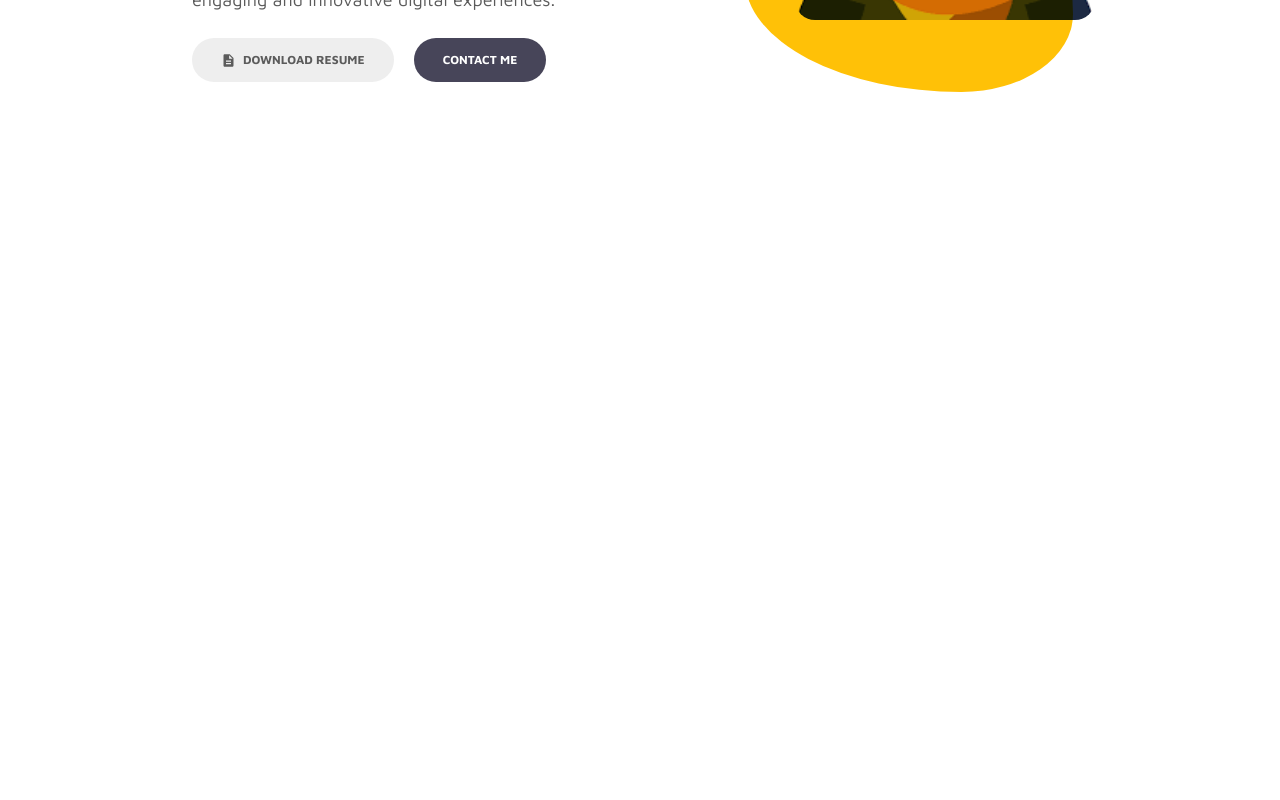
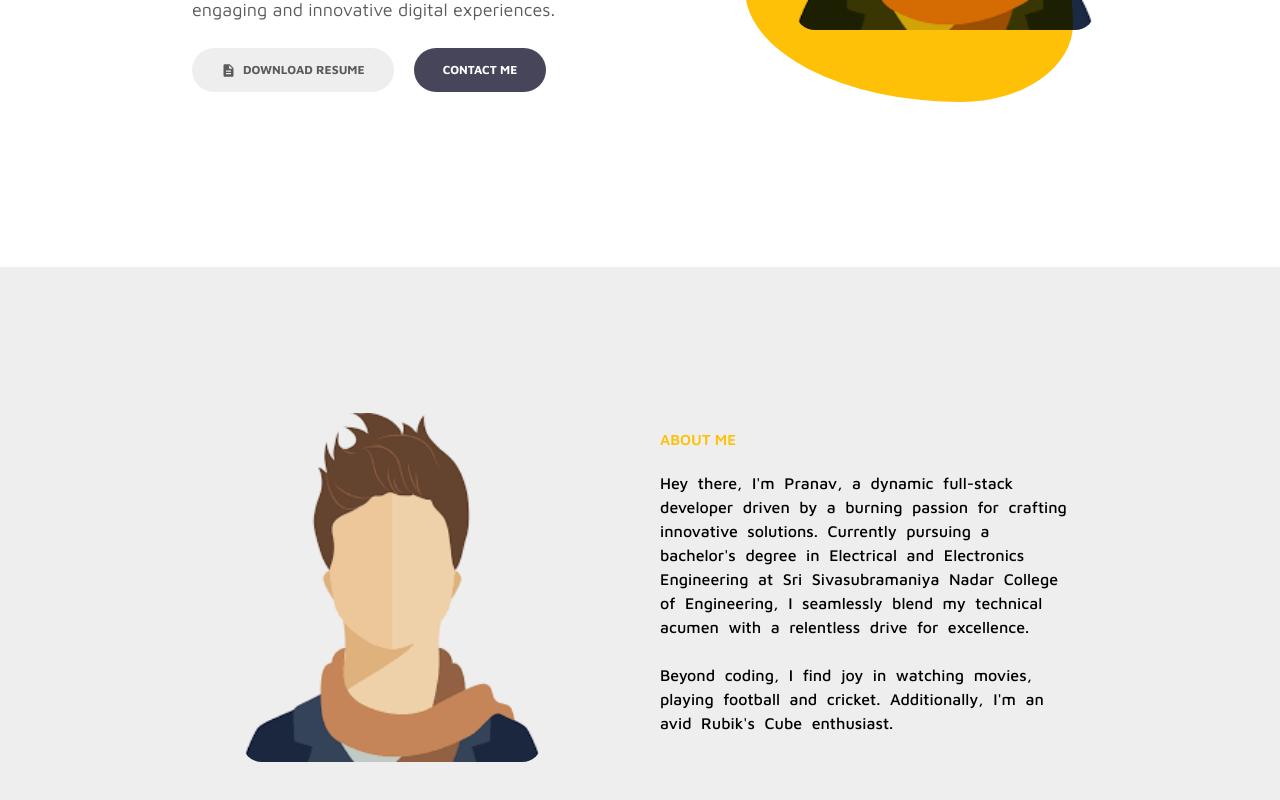
Before and after one commit to Pranavcm-07/portfolio, a React (Vite) app: page / in a window 1280 px wide. Shown: the part 484-1284 px from the top of the page. Before the commit the page ends 841 px from the top, so only its background shows below. Built offline with nearby package versions, Linux system fonts and the light colour scheme.

Commit message:
about section

```diff
--- a/src/App.css
+++ b/src/App.css
@@ -6,6 +6,8 @@
 }
 a{
   list-style: none;
+  text-decoration: none;
+  color: grey;
 }
 li{
   list-style: none;
@@ -14,3 +16,6 @@ li{
   width: 65%;
   margin: auto;
 } */
+html{
+  scroll-behavior: smooth;
+}
--- a/src/App.jsx
+++ b/src/App.jsx
@@ -1,12 +1,19 @@
 import "./App.css";
-import Intro from "./scenes/intro/Intro";
+import About from "./scenes/about/About";
+import Home from "./scenes/home/Home";
 import Navbar from "./scenes/navbar/Navbar";
 function App() {
   return (
     <div className="app">
       <Navbar />
-      <section style={{ padding: "250px 0" }}>
-        <Intro />
+      <section id="Home" style={{ padding: "250px 0 150px 0" }}>
+        <Home />
+      </section>
+      <section
+        id="About"
+        style={{ padding: "70px 0", backgroundColor: "#eee" }}
+      >
+        <About />
       </section>
     </div>
   );
--- a/src/components/FlexBetween/CustomTypography.jsx
+++ b/src/components/FlexBetween/CustomTypography.jsx
@@ -1,5 +1,11 @@
 import { Typography } from "@mui/material";
 const CustomTypography = ({ item }) => {
+  const handleClick = () => {
+    const section = document.getElementById(`${item}`);
+    if (section) {
+      section.scrollIntoView({ behavior: "smooth" });
+    }
+  };
   return (
     <Typography
       sx={{
@@ -8,9 +14,11 @@ const CustomTypography = ({ item }) => {
         "&:hover": {
           color: "#ffc107",
         },
+        cursor: "pointer",
       }}
     >
       <span
+        onClick={handleClick}
         data-hover={item}
         style={{
           position: "relative",
--- /dev/null
+++ b/src/scenes/about/About.jsx
@@ -0,0 +1,75 @@
+import { Box, Typography, CardMedia } from "@mui/material";
+
+const About = () => {
+  return (
+    <Box
+      sx={{
+        width: "70%",
+        height: "500px",
+        margin: "auto",
+        display: "flex",
+        justifyContent: "center",
+        alignItems: "center",
+      }}
+    >
+      <Box width={"50%"}>
+        <CardMedia
+          component="img"
+          image="../public/images.png"
+          sx={{
+            // position: "absolute",
+            width: "300px",
+            // left: "50px",
+            // top: "-170px",
+            // zIndex: "999",
+            mixBlendMode: "multiply",
+            // objectFit: "contain",
+            borderRadius: "20px",
+            ml: "50px",
+          }}
+          alt="Paella dish"
+        />
+      </Box>
+      <Box
+        sx={{
+          width: "50%",
+          padding: "20px",
+        }}
+      >
+        <Typography
+          sx={{
+            fontSize: "15px",
+            fontWeight: "600",
+            margin: "10px 0",
+            color: "#ffc107",
+          }}
+        >
+          ABOUT ME
+        </Typography>
+        <Box
+          sx={{
+            margin: "20px 0",
+            lineHeight: "1.5",
+            wordSpacing: "5px",
+          }}
+        >
+          <Typography sx={{ fontWeight: "500" }}>
+            Hey there, I'm Pranav, a dynamic full-stack developer driven by a
+            burning passion for crafting innovative solutions. Currently
+            pursuing a bachelor's degree in Electrical and Electronics
+            Engineering at Sri Sivasubramaniya Nadar College of Engineering, I
+            seamlessly blend my technical acumen with a relentless drive for
+            excellence.
+          </Typography>
+          <br />
+          <Typography sx={{ fontWeight: "500" }}>
+            Beyond coding, I find joy in watching movies, playing football and
+            cricket. Additionally, I'm an avid Rubik's Cube enthusiast.
+          </Typography>
+        </Box>
+      </Box>
+    </Box>
+  );
+};
+
+export default About;
--- a/src/scenes/intro/Intro.jsx
+++ b/src/scenes/home/Home.jsx
@@ -1,9 +1,15 @@
 import { Box, Button, CardMedia, Typography } from "@mui/material";
 import DescriptionIcon from "@mui/icons-material/Description";
 
-const Intro = () => {
+const Home = () => {
   return (
-    <Box sx={{ width: "70%", margin: "auto", display: "flex" }}>
+    <Box
+      sx={{
+        width: "70%",
+        margin: "auto",
+        display: "flex",
+      }}
+    >
       <Box sx={{ width: "60%" }}>
         <Typography
           sx={{
@@ -138,4 +144,4 @@ const Intro = () => {
   );
 };
 
-export default Intro;
+export default Home;
--- a/src/scenes/navbar/Navbar.jsx
+++ b/src/scenes/navbar/Navbar.jsx
@@ -5,10 +5,19 @@ import CustomTypography from "../../components/FlexBetween/CustomTypography";
 
 const Navbar = () => {
   return (
-    <Box sx={{ width: "70%", margin: "auto" }}>
+    <Box
+      sx={{
+        width: "100%",
+        padding: "15px 20px",
+        backgroundColor: "white",
+        zIndex: "9999",
+        position: "sticky",
+      }}
+    >
       <FlexBetween
         sx={{
-          mt: "20px",
+          width: "70%",
+          margin: "auto",
         }}
       >
         <Typography
```
